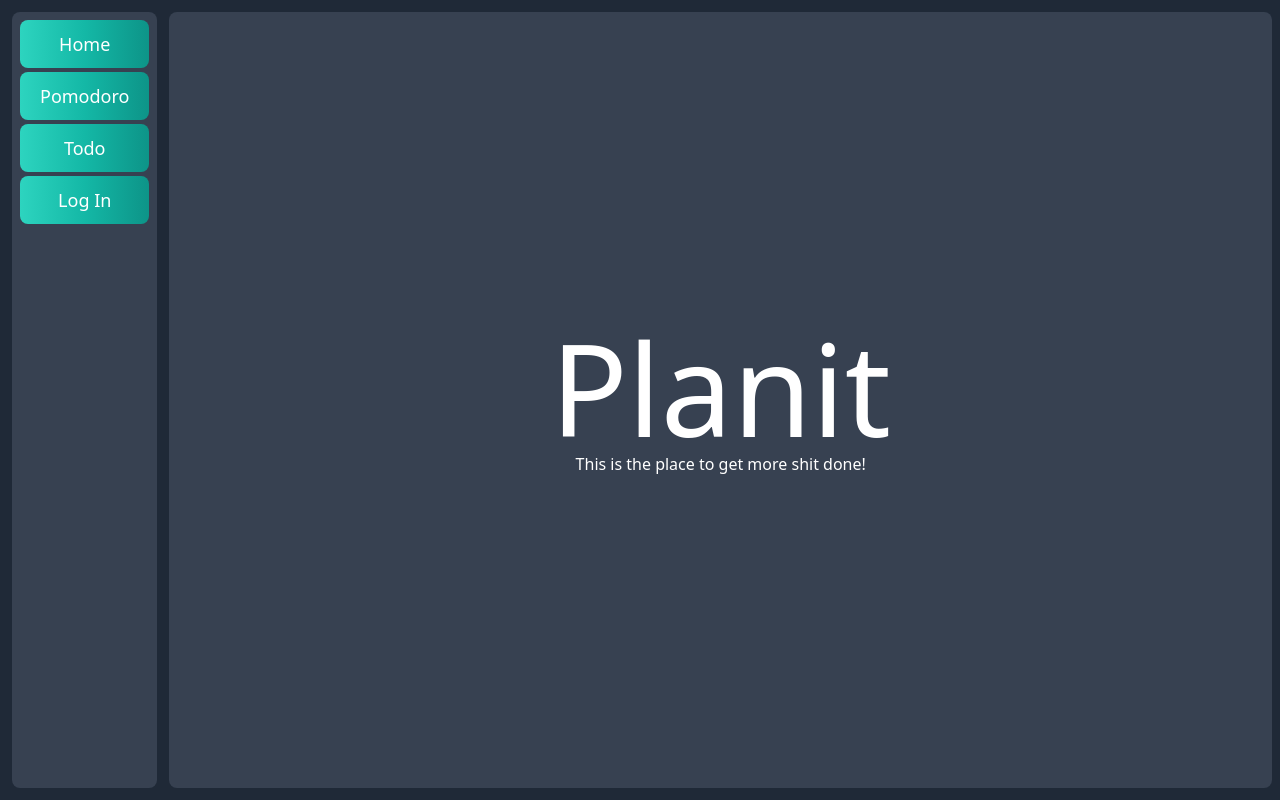
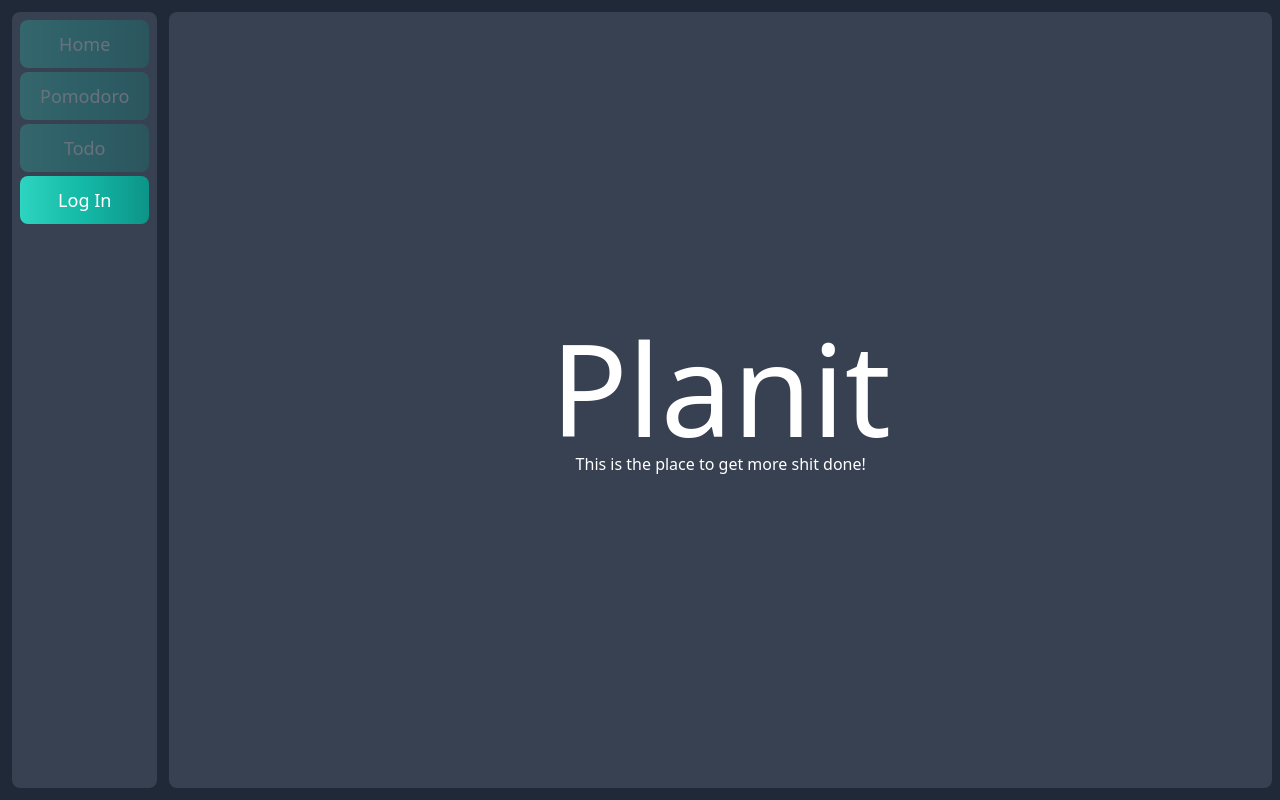
Before and after one commit to PierreMasselot1/Planit, a React (Create React App) app in the folder web/: page / in a window 1280 px wide. Built offline with nearby package versions, Linux system fonts and the light colour scheme.

Commit message:
feat(web): disable links if not logged in

```diff
--- a/web/src/components/navbar/NavIcon.tsx
+++ b/web/src/components/navbar/NavIcon.tsx
@@ -1,8 +1,14 @@
 import React, { ReactNode } from "react";
 
-function NavIcon(element: string | ReactNode) {
+function NavIcon(element: string | ReactNode, disabled: Boolean = false) {
   return (
-    <div className="text-white bg-gradient-to-r from-teal-400 via-teal-500 to-teal-600 hover:bg-gradient-to-br focus:ring-4 focus:outline-none focus:ring-teal-300 dark:focus:ring-teal-800 font-medium rounded-lg text-lg px-5 py-2.5 text-center mx-2 my-1">
+    <div
+      className={`text-white bg-gradient-to-r from-teal-400 via-teal-500 to-teal-600  font-medium rounded-lg text-lg px-5 py-2.5 text-center mx-2 my-1 ${
+        disabled
+          ? "opacity-25"
+          : "hover:bg-gradient-to-br focus:ring-4 focus:outline-none focus:ring-teal-300 dark:focus:ring-teal-800"
+      } `}
+    >
       {element}
     </div>
   );
--- a/web/src/components/navbar/Navbar.tsx
+++ b/web/src/components/navbar/Navbar.tsx
@@ -1,14 +1,17 @@
+import { useAuth0 } from "@auth0/auth0-react";
 import { Link } from "react-router-dom";
 import LoginButton from "../Auth/Login";
 import NavIcon from "./NavIcon";
 
 export default function Navbar() {
+  const { isAuthenticated } = useAuth0();
+
   return (
     <div className="flex-auto flex-col m-3 py-1 bg-gray-700 rounded-lg">
-      <Link to={"/"}>{NavIcon("Home")}</Link>
-      <Link to={"pomodoro"}>{NavIcon("Pomodoro")}</Link>
+      <Link to={"/"}>{NavIcon("Home", !isAuthenticated)}</Link>
+      <Link to={"pomodoro"}>{NavIcon("Pomodoro", !isAuthenticated)}</Link>
       <Link to={"todo"} className=" whitespace-nowrap">
-        {NavIcon("Todo")}
+        {NavIcon("Todo", !isAuthenticated)}
       </Link>
       <div className="flex-auto m-auto"> {NavIcon(<LoginButton />)}</div>
     </div>
```
